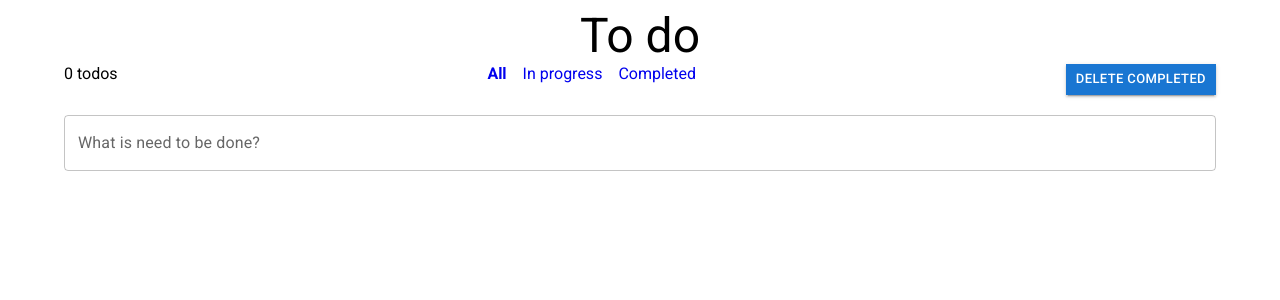
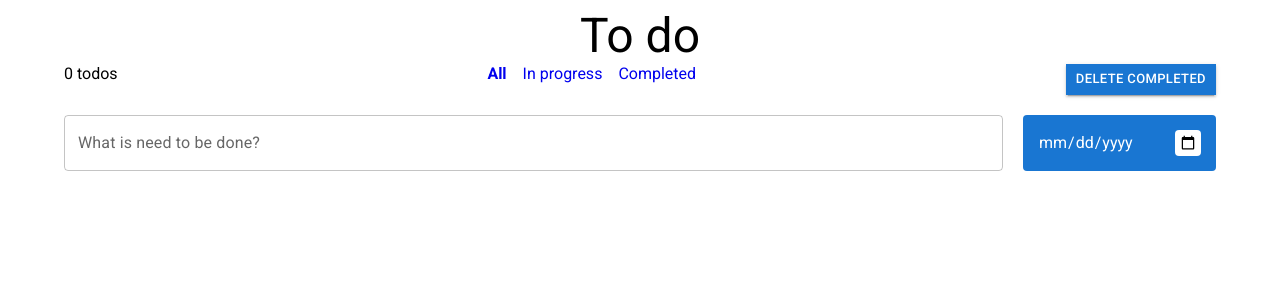
Before and after one commit to iak1p/todo-react, a React (Create React App) app: page /all in a window 1280 px wide. Shown: the top 300 px of the page. Built offline with nearby package versions, Linux system fonts and the light colour scheme.

Commit message:
timer and time selection

```diff
--- a/src/App.jsx
+++ b/src/App.jsx
@@ -1,7 +1,7 @@
 import { memo } from "react";
 import Header from "./components/Header";
 import AppRoutes from "./routes/AppRoutes";
-import "./styles/style.css";
+import "./AppStyle.css";
 
 const App = () => {
   return (
--- /dev/null
+++ b/src/AppStyle.css
@@ -0,0 +1,34 @@
+a:visited {
+  color: black;
+}
+
+.active {
+  font-weight: bold;
+}
+
+* {
+  text-decoration: none;
+  font-family: Roboto;
+}
+
+.add-todo__form {
+  display: flex;
+}
+
+input[type="date"] {
+  background-color: #1976d2;
+  border: none;
+  margin: 20px 0 0 20px;
+  padding: 15px;
+  color: white;
+  border-radius: 4px;
+  font-size: 16px;
+  width: 200px;
+}
+
+::-webkit-calendar-picker-indicator {
+  background-color: white;
+  border-radius: 4px;
+  padding: 5px;
+  cursor: pointer;
+}
--- a/src/components/Form.jsx
+++ b/src/components/Form.jsx
@@ -19,6 +19,7 @@ const Form = ({ inputActive }) => {
           id: Math.floor(Math.random() * 999999),
           todoText: value,
           completed: false,
+          endTime: event.target[2].value,
         },
       });
     }
@@ -27,7 +28,7 @@ const Form = ({ inputActive }) => {
 
   return (
     <>
-      <form onSubmit={setItems}>
+      <form onSubmit={setItems} className="add-todo__form">
         <TextField
           id="outlined-basic"
           label="What is need to be done?"
@@ -37,6 +38,7 @@ const Form = ({ inputActive }) => {
           sx={{ width: "100%", marginTop: "20px" }}
           disabled={inputActive}
         />
+        <input type="date" id="date"></input>
       </form>
     </>
   );
--- a/src/components/Todo.jsx
+++ b/src/components/Todo/Todo.jsx
@@ -1,20 +1,34 @@
 import React, { useState } from "react";
 import { useDispatch } from "react-redux";
-import { Box, Button, Checkbox, TextField } from "@mui/material";
+import { Box, Button, Checkbox, TextField, Typography } from "@mui/material";
 import DeleteIcon from "@mui/icons-material/Delete";
 import { useEffect } from "react";
-import { style, active } from "../styles/style.js";
+import { style, active, timeleftStyle } from "./TodoStyle.js";
 
 const Todo = (props) => {
   const [value, setValue] = useState("");
+  const [[days, hours, minutes, seconds], setTime] = useState([0, 0, 0, 0]);
   const dispatch = useDispatch();
   const {
-    todo: { id, todoText, completed },
+    todo: { id, todoText, completed, endTime },
   } = props;
+  let sx = completed ? active : style;
 
+  function getTimeRemaining() {
+    let total = Date.parse(endTime) - Date.parse(new Date());
+    let seconds = Math.floor((total / 1000) % 60);
+    let minutes = Math.floor((total / 1000 / 60) % 60);
+    let hours = Math.floor((total / (1000 * 60 * 60)) % 24);
+    let days = Math.floor(total / (1000 * 60 * 60 * 24));
+    if (completed) return;
+    setTime([days, hours, minutes, seconds]);
+  }
   useEffect(() => {
     setValue(todoText);
-  }, []); // eslint-disable-line react-hooks/exhaustive-deps
+    getTimeRemaining();
+    const timer = setInterval(() => getTimeRemaining(), 1000);
+    return () => clearInterval(timer);
+  }, [todoText]); // eslint-disable-line react-hooks/exhaustive-deps
 
   const deleteItem = () => {
     dispatch({ type: "DELETE_TODO", payload: id });
@@ -33,7 +47,6 @@ const Todo = (props) => {
   const handleChange = (event) => {
     setValue(event.target.value);
   };
-  const sx = completed ? active : style;
 
   return (
     <>
@@ -46,12 +59,24 @@ const Todo = (props) => {
               value={value}
               variant="standard"
               onChange={handleChange}
-              sx={{ width: "1000px" }}
+              sx={{ width: "850px" }}
               InputProps={{
                 disableUnderline: true,
               }}
             />
           </form>
+          <Typography
+            variant="p"
+            component="p"
+            textAlign="center"
+            sx={timeleftStyle}
+          >
+            {completed
+              ? "Completed"
+              : `${days ? days : "0"} days ${hours ? hours : "00"}:${
+                  minutes ? minutes : "00"
+                }:${seconds ? seconds : "00"} left`}
+          </Typography>
         </Box>
         <Box>
           <Button
--- a/src/styles/style.js
+++ b/src/components/Todo/TodoStyle.js
@@ -24,3 +24,7 @@ export const active = {
   marginTop: "20px",
   overflow: "hidden",
 };
+
+export const timeleftStyle = {
+  fontSize:"18px"
+}
--- a/src/pages/ActiveTodoPage.jsx
+++ b/src/pages/ActiveTodoPage.jsx
@@ -1,6 +1,6 @@
 import React, { memo } from "react";
 import { useSelector } from "react-redux";
-import Todo from "../components/Todo";
+import Todo from "../components/Todo/Todo";
 import { Container } from "@mui/system";
 import Form from "../components/Form";
 
--- a/src/pages/AllTodoPage.jsx
+++ b/src/pages/AllTodoPage.jsx
@@ -1,5 +1,5 @@
 import { Container } from "@mui/system";
-import Todo from "../components/Todo";
+import Todo from "../components/Todo/Todo";
 import { useSelector } from "react-redux";
 import Form from "../components/Form";
 import React, { memo } from "react";
--- a/src/pages/CompletedTodosPage.jsx
+++ b/src/pages/CompletedTodosPage.jsx
@@ -1,6 +1,6 @@
 import React from "react";
 import { useSelector } from "react-redux";
-import Todo from "../components/Todo";
+import Todo from "../components/Todo/Todo";
 import { Container } from "@mui/system";
 import Form from "../components/Form";
 import { memo } from "react";
--- a/src/styles/style.css
+++ /dev/null
@@ -1,12 +0,0 @@
-a:visited {
-  color: black;
-}
-
-.active {
-  font-weight: bold;
-}
-
-* {
-  text-decoration: none;
-  font-family: Roboto;
-}
```
Also changed, not shown: package.json (+7 -1 lines), 1 other file (tests, documents, lock files or other folders).
